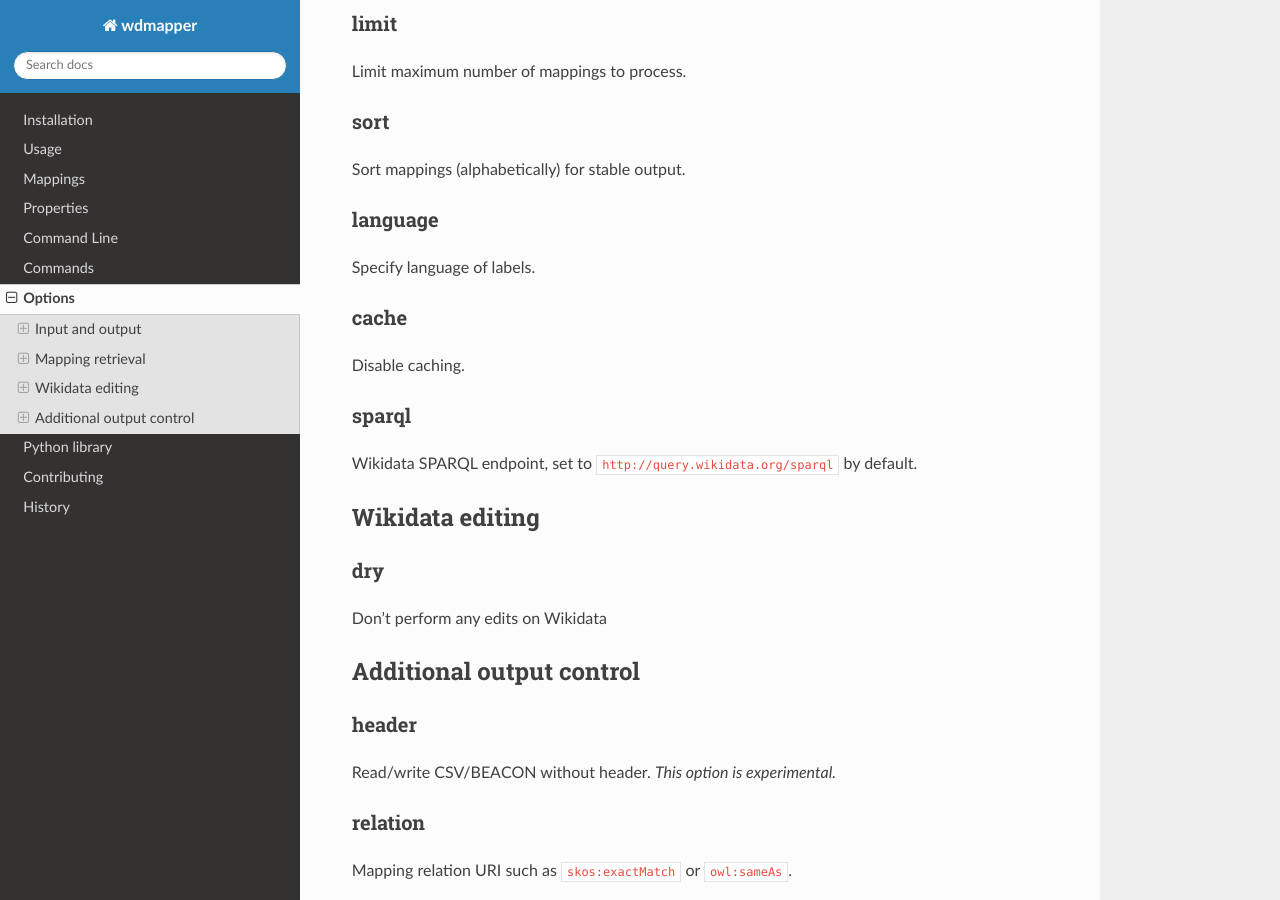
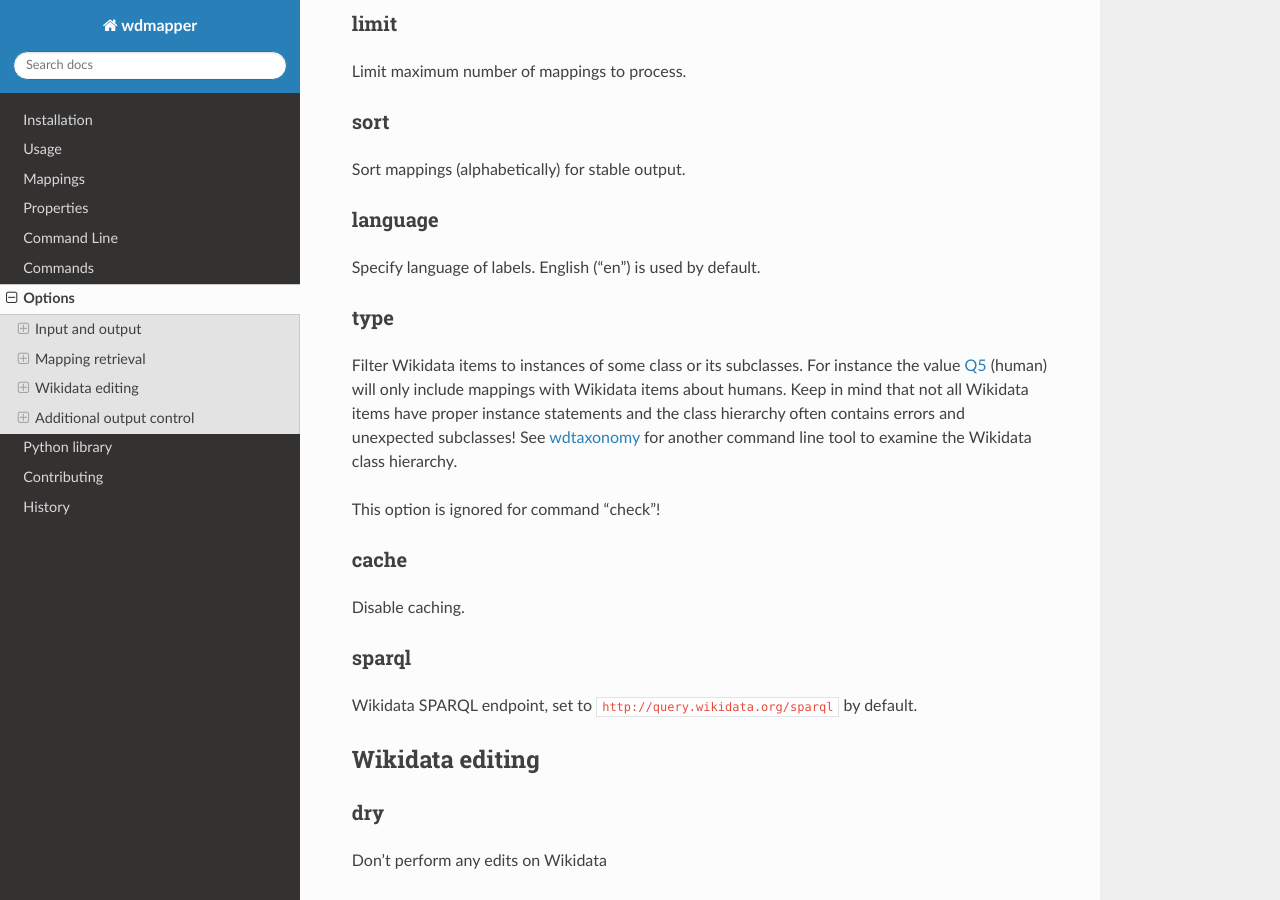
Before and after one commit to gbv/wdmapper, a Sphinx documentation site: the page built from docs/options.rst, in a window 1280 px wide and 900 px high, scrolled down 837 px. Built offline with Sphinx 7.4.7 and the Read the Docs theme 2.0.0, drawn with Linux system fonts in a browser that asks for light colours; the version number could not be read and is left out.

Commit message:
Add option 'type' to filter Wikidata items by class

```diff
--- a/CHANGELOG.rst
+++ b/CHANGELOG.rst
@@ -5,6 +5,7 @@ History
 ------------------
 -  Add option 'language' to select language of labels
 -  Add option 'sparql' to customize Wikidata SPARQL endpoint
+-  Add option 'type' to filter Wikidata items by class
 
 0.0.6 (2017-01-13)
 ------------------
--- a/docs/options.rst
+++ b/docs/options.rst
@@ -50,7 +50,20 @@ Sort mappings (alphabetically) for stable output.
 language
 ^^^^^^^^
 
-Specify language of labels.
+Specify language of labels. English ("en") is used by default.
+
+type
+^^^^
+
+Filter Wikidata items to instances of some class or its subclasses. For
+instance the value `Q5 <https://www.wikidata.org/wiki/Q5>`_ (human) will only
+include mappings with Wikidata items about humans. Keep in mind that not all
+Wikidata items have proper instance statements and the class hierarchy often
+contains errors and unexpected subclasses!  See `wdtaxonomy
+<https://www.npmjs.com/package/wikidata-taxonomy>`_ for another command line
+tool to examine the Wikidata class hierarchy.
+
+This option is ignored for command "check"!
 
 cache
 ^^^^^
```
Also changed, not shown: 3 other files.
